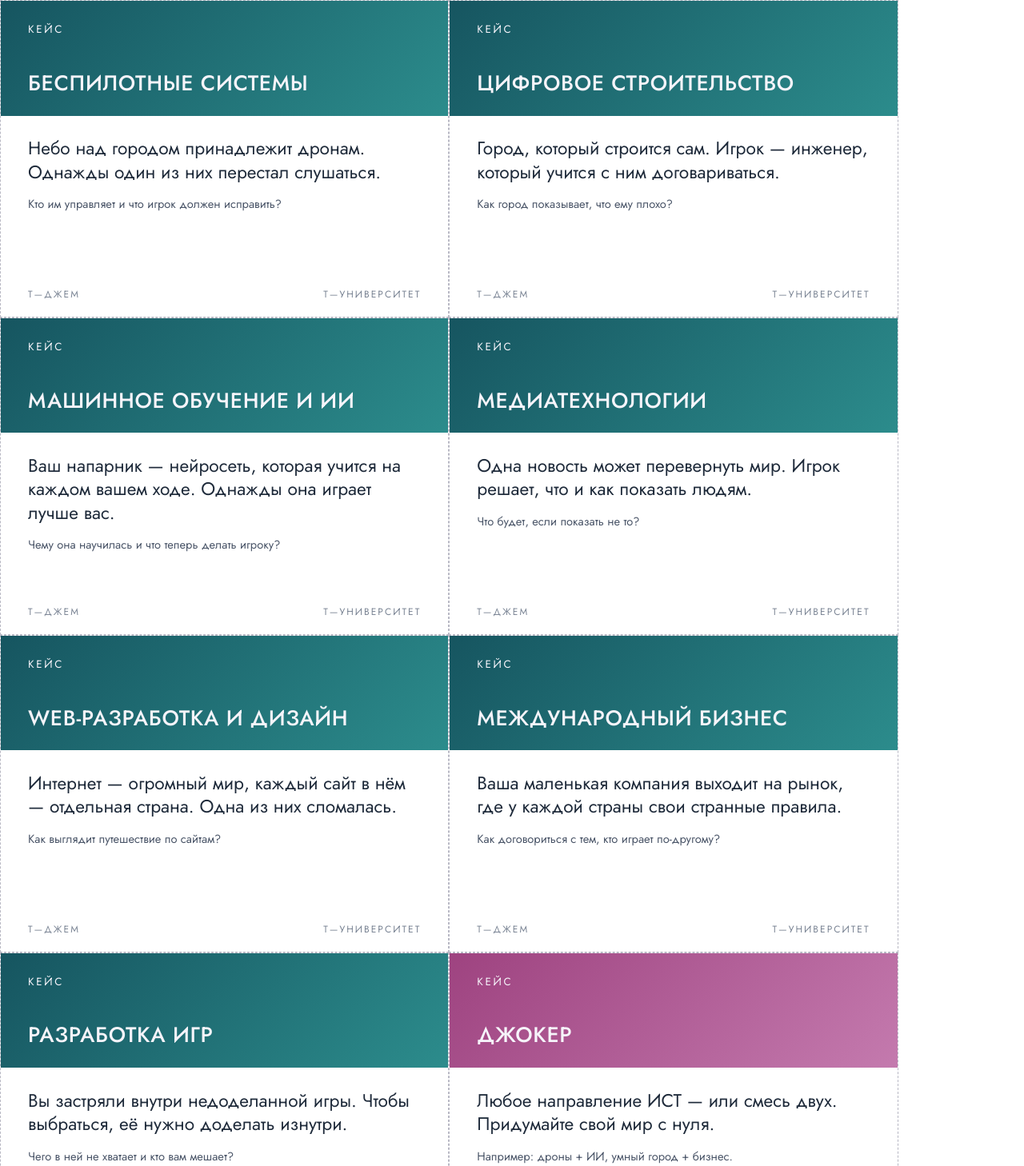
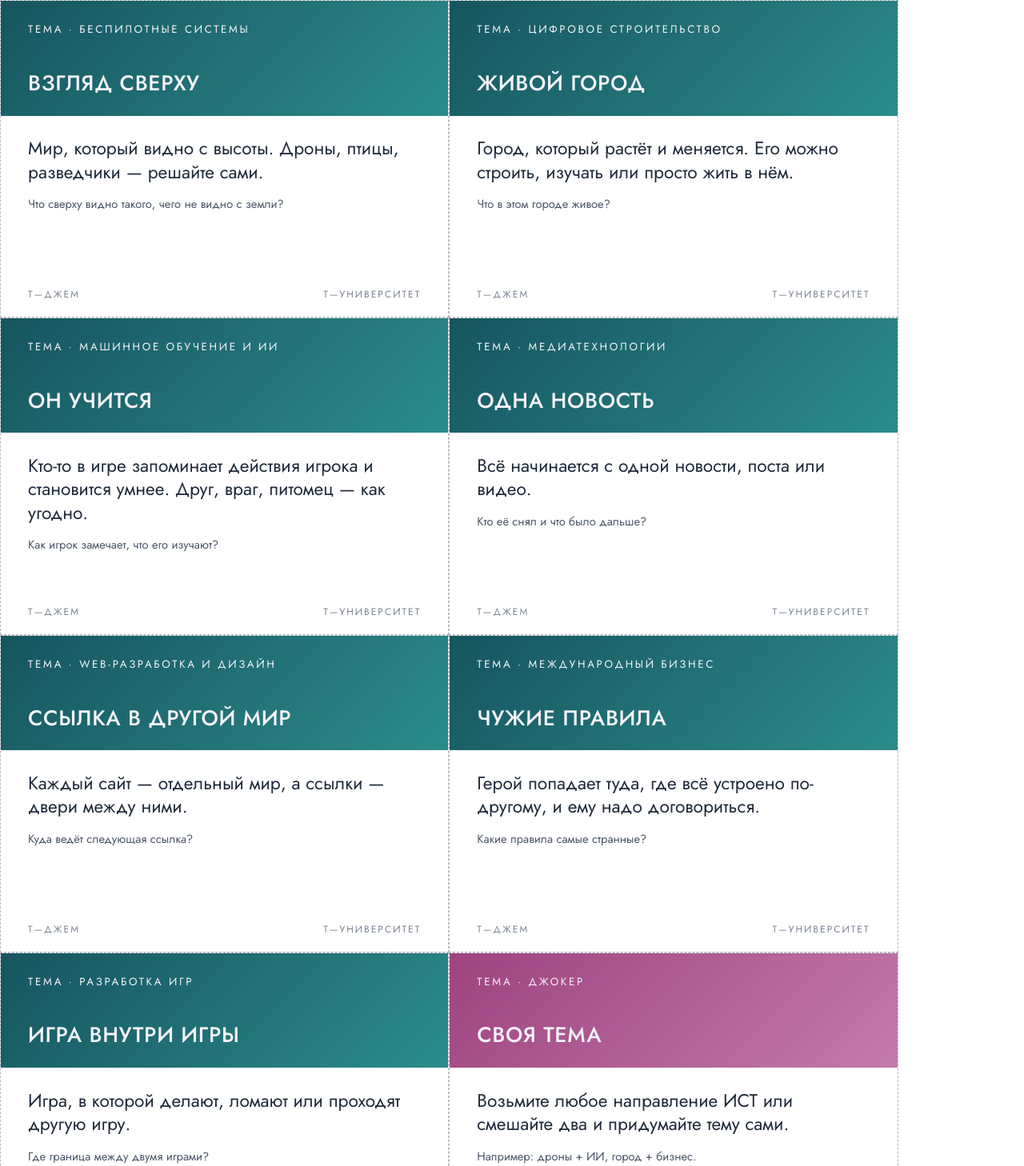
Before and after one commit to Fuheshka/t-jam, a plain HTML site: page print/cards.html in a window 1280 px wide. Shown: the top 1458 px of the page at 80% size. Drawn offline with Linux system fonts and the light colour scheme.

Commit message:
Replace cases with open themes

```diff
--- a/print/cards.html
+++ b/print/cards.html
@@ -28,25 +28,25 @@
 <body>
 
 <div class="page">
-  <div class="card case"><div class="band"><div class="kind">Кейс</div><div class="title">Беспилотные системы</div></div>
-    <div class="body"><p class="task">Небо над городом принадлежит дронам. Однажды один из них перестал слушаться.</p><p class="hint">Кто им управляет и что игрок должен исправить?</p><div class="foot"><span>Т—ДЖЕМ</span><span>Т—Университет</span></div></div></div>
-  <div class="card case"><div class="band"><div class="kind">Кейс</div><div class="title">Цифровое строительство</div></div>
-    <div class="body"><p class="task">Город, который строится сам. Игрок — инженер, который учится с ним договариваться.</p><p class="hint">Как город показывает, что ему плохо?</p><div class="foot"><span>Т—ДЖЕМ</span><span>Т—Университет</span></div></div></div>
-  <div class="card case"><div class="band"><div class="kind">Кейс</div><div class="title">Машинное обучение и ИИ</div></div>
-    <div class="body"><p class="task">Ваш напарник — нейросеть, которая учится на каждом вашем ходе. Однажды она играет лучше вас.</p><p class="hint">Чему она научилась и что теперь делать игроку?</p><div class="foot"><span>Т—ДЖЕМ</span><span>Т—Университет</span></div></div></div>
-  <div class="card case"><div class="band"><div class="kind">Кейс</div><div class="title">Медиатехнологии</div></div>
-    <div class="body"><p class="task">Одна новость может перевернуть мир. Игрок решает, что и как показать людям.</p><p class="hint">Что будет, если показать не то?</p><div class="foot"><span>Т—ДЖЕМ</span><span>Т—Университет</span></div></div></div>
+  <div class="card case"><div class="band"><div class="kind">Тема · Беспилотные системы</div><div class="title">Взгляд сверху</div></div>
+    <div class="body"><p class="task">Мир, который видно с высоты. Дроны, птицы, разведчики — решайте сами.</p><p class="hint">Что сверху видно такого, чего не видно с земли?</p><div class="foot"><span>Т—ДЖЕМ</span><span>Т—Университет</span></div></div></div>
+  <div class="card case"><div class="band"><div class="kind">Тема · Цифровое строительство</div><div class="title">Живой город</div></div>
+    <div class="body"><p class="task">Город, который растёт и меняется. Его можно строить, изучать или просто жить в нём.</p><p class="hint">Что в этом городе живое?</p><div class="foot"><span>Т—ДЖЕМ</span><span>Т—Университет</span></div></div></div>
+  <div class="card case"><div class="band"><div class="kind">Тема · Машинное обучение и ИИ</div><div class="title">Он учится</div></div>
+    <div class="body"><p class="task">Кто-то в игре запоминает действия игрока и становится умнее. Друг, враг, питомец — как угодно.</p><p class="hint">Как игрок замечает, что его изучают?</p><div class="foot"><span>Т—ДЖЕМ</span><span>Т—Университет</span></div></div></div>
+  <div class="card case"><div class="band"><div class="kind">Тема · Медиатехнологии</div><div class="title">Одна новость</div></div>
+    <div class="body"><p class="task">Всё начинается с одной новости, поста или видео.</p><p class="hint">Кто её снял и что было дальше?</p><div class="foot"><span>Т—ДЖЕМ</span><span>Т—Университет</span></div></div></div>
 </div>
 
 <div class="page">
-  <div class="card case"><div class="band"><div class="kind">Кейс</div><div class="title">Web-разработка и дизайн</div></div>
-    <div class="body"><p class="task">Интернет — огромный мир, каждый сайт в нём — отдельная страна. Одна из них сломалась.</p><p class="hint">Как выглядит путешествие по сайтам?</p><div class="foot"><span>Т—ДЖЕМ</span><span>Т—Университет</span></div></div></div>
-  <div class="card case"><div class="band"><div class="kind">Кейс</div><div class="title">Международный бизнес</div></div>
-    <div class="body"><p class="task">Ваша маленькая компания выходит на рынок, где у каждой страны свои странные правила.</p><p class="hint">Как договориться с тем, кто играет по-другому?</p><div class="foot"><span>Т—ДЖЕМ</span><span>Т—Университет</span></div></div></div>
-  <div class="card case"><div class="band"><div class="kind">Кейс</div><div class="title">Разработка игр</div></div>
-    <div class="body"><p class="task">Вы застряли внутри недоделанной игры. Чтобы выбраться, её нужно доделать изнутри.</p><p class="hint">Чего в ней не хватает и кто вам мешает?</p><div class="foot"><span>Т—ДЖЕМ</span><span>Т—Университет</span></div></div></div>
-  <div class="card joker"><div class="band"><div class="kind">Кейс</div><div class="title">Джокер</div></div>
-    <div class="body"><p class="task">Любое направление ИСТ — или смесь двух. Придумайте свой мир с нуля.</p><p class="hint">Например: дроны + ИИ, умный город + бизнес.</p><div class="foot"><span>Т—ДЖЕМ</span><span>Т—Университет</span></div></div></div>
+  <div class="card case"><div class="band"><div class="kind">Тема · Web-разработка и дизайн</div><div class="title">Ссылка в другой мир</div></div>
+    <div class="body"><p class="task">Каждый сайт — отдельный мир, а ссылки — двери между ними.</p><p class="hint">Куда ведёт следующая ссылка?</p><div class="foot"><span>Т—ДЖЕМ</span><span>Т—Университет</span></div></div></div>
+  <div class="card case"><div class="band"><div class="kind">Тема · Международный бизнес</div><div class="title">Чужие правила</div></div>
+    <div class="body"><p class="task">Герой попадает туда, где всё устроено по-другому, и ему надо договориться.</p><p class="hint">Какие правила самые странные?</p><div class="foot"><span>Т—ДЖЕМ</span><span>Т—Университет</span></div></div></div>
+  <div class="card case"><div class="band"><div class="kind">Тема · Разработка игр</div><div class="title">Игра внутри игры</div></div>
+    <div class="body"><p class="task">Игра, в которой делают, ломают или проходят другую игру.</p><p class="hint">Где граница между двумя играми?</p><div class="foot"><span>Т—ДЖЕМ</span><span>Т—Университет</span></div></div></div>
+  <div class="card joker"><div class="band"><div class="kind">Тема · Джокер</div><div class="title">Своя тема</div></div>
+    <div class="body"><p class="task">Возьмите любое направление ИСТ или смешайте два и придумайте тему сами.</p><p class="hint">Например: дроны + ИИ, город + бизнес.</p><div class="foot"><span>Т—ДЖЕМ</span><span>Т—Университет</span></div></div></div>
 </div>
 
 <div class="page">
```
Also changed, not shown: hat.html (+10 -10 lines), 2 other files.
